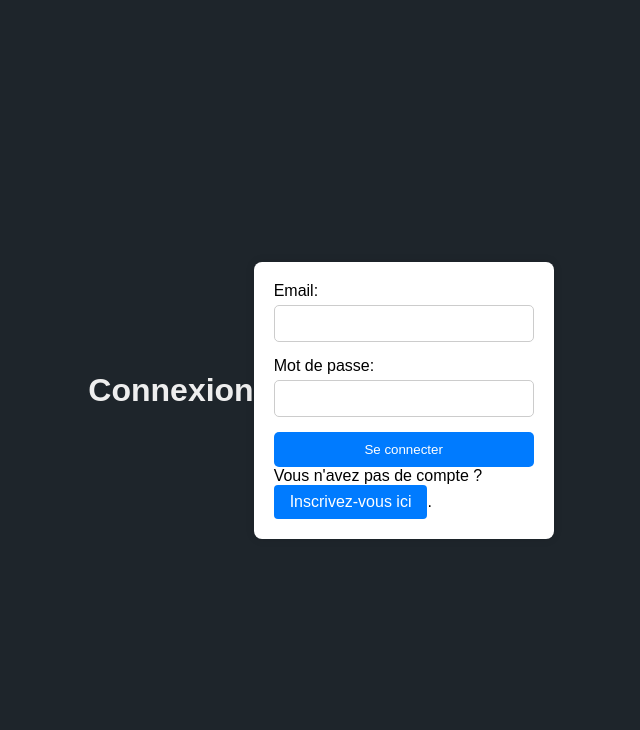
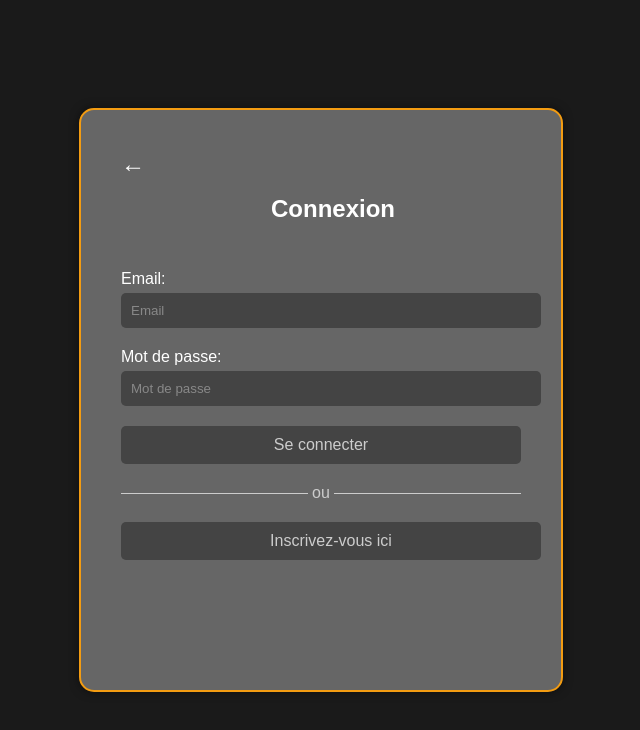
Before and after one commit to delhajm/projet-forum, a plain HTML site: page web/login.html in a window 1280 px wide. Shown: the whole page, without its empty margins (319-959 px from the left). Drawn offline with Linux system fonts and the light colour scheme.

Commit message:
feat : new front login register

```diff
--- a/static/login.css
+++ b/static/login.css
@@ -1,77 +1,106 @@
-/* style.css */
-
-/* Reset des marges et des rembourrages */
-* {
-    margin: 0;
-    padding: 0;
-    box-sizing: border-box;
-}
-
-/* Style du corps de la page */
+/* login.css */
 body {
-    font-family: Arial, sans-serif;
-    background-color: #1E252B;
+    background-color: #1a1a1a;
     display: flex;
     justify-content: center;
     align-items: center;
     height: 100vh;
+    margin: 0;
+    font-family: Arial, sans-serif;
 }
 
-/* Style du conteneur du formulaire */
-#loginForm {
-    background-color: #fff;
-    padding: 20px;
-    border-radius: 8px;
-    box-shadow: 0 0 10px rgba(0, 0, 0, 0.1);
-    width: 300px;
+.container {
+    background-color: #666666;
+    border: 2px solid #f39c12;
+    border-radius: 15px;
+    padding: 40px;
+    width: 400px;
+    height: 500px;
+    box-shadow: 0 0 10px rgba(0, 0, 0, 0.5);
 }
 
-/* Style du titre */
-h1 {
-    text-align: center;
+.header {
+    display: flex;
+    justify-content: space-between;
+    align-items: center;
     margin-bottom: 20px;
-    color: #eeeeee;
 }
 
-/* Style des labels */
-label {
+.header h1 {
+    color: #fff;
+    font-size: 24px;
+    margin: 0;
+    height: 10px;
+    width: 250px;
+    border-radius: 50%;
+}
+
+.header .back-button {
+    font-size: 24px;
+    color: #fff;
+    text-decoration: none;
+    height: 100px;
+    width: 30px;
+    border-radius: 50%;
+}
+
+.form-group {
+    margin-bottom: 20px;
+}
+
+.form-group label {
+    color: #fff;
     display: block;
     margin-bottom: 5px;
 }
 
-/* Style des champs de saisie */
-input[type="email"],
-input[type="password"] {
+.form-group input {
     width: 100%;
     padding: 10px;
-    margin-bottom: 15px;
-    border: 1px solid #ccc;
+    border: none;
     border-radius: 5px;
+    background-color: #444;
+    color: #ccc;
 }
 
-/* Style du bouton de soumission */
-button[type="submit"] {
+.form-group input::placeholder {
+    color: #888;
+}
+
+.button {
     width: 100%;
     padding: 10px;
-    background-color: #007bff;
-    color: #fff;
     border: none;
     border-radius: 5px;
+    background-color: #444;
+    color: #ccc;
+    font-size: 16px;
     cursor: pointer;
-    transition: background-color 0.3s ease;
+    margin-bottom: 10px;
+    text-align: center;
+    display: block;
+    text-decoration: none;
 }
 
-/* Style du bouton de soumission au survol */
-button[type="submit"]:hover {
-    background-color: #0056b3;
+.divider {
+    display: flex;
+    align-items: center;
+    text-align: center;
+    color: #ccc;
+    margin: 20px 0;
 }
-.register-button {
-    display: inline-block;
-    padding: 8px 16px;
-    background-color: #007bff;
-    color: #fff;
-    text-decoration: none;
-    border: none;
-    border-radius: 4px;
-    cursor: pointer;
+
+.divider::before,
+.divider::after {
+    content: '';
+    flex: 1;
+    border-bottom: 1px solid #ccc;
 }
+
+.divider::before {
+    margin-right: .25em;
+}
+
+.divider::after {
+    margin-left: .25em;
+}
--- a/static/register.css
+++ b/static/register.css
@@ -1,63 +1,53 @@
-/* style.css */
-
-/* Style de base pour le corps de la page */
+/* register.css */
 body {
     font-family: Arial, sans-serif;
+    background-color: #2c2c2c;
+    color: #ffffff;
+    display: flex;
+    flex-direction: column;
+    align-items: center;
+    justify-content: center;
+    height: 100vh;
     margin: 0;
-    padding: 0;
-    display: flex;
-    justify-content: center;
-    align-items: center;
-    height: 100vh;
-    background-color: #1E252B;
 }
 
-/* Style pour le conteneur du formulaire */
-#registerForm {
-    background-color: #fff;
+h1 {
+    margin-bottom: 20px;
+}
+
+form {
+    background-color: #3c3c3c;
+    border: 2px solid #ffa500;
+    border-radius: 10px;
     padding: 20px;
-    border-radius: 8px;
+    width: 300px;
     box-shadow: 0 0 10px rgba(0, 0, 0, 0.1);
 }
 
-/* Style pour les titres */
-h1 {
-    text-align: center;
-    color: #ffffff;
+label {
+    display: block;
+    margin-bottom: 10px;
 }
 
-/* Style pour les libellés des champs */
-label {
-    display: block;
-    margin-bottom: 5px;
-    color: #555;
+input {
+    width: 100%;
+    padding: 10px;
+    margin-bottom: 20px;
+    border: none;
+    border-radius: 5px;
 }
 
-/* Style pour les champs de saisie */
-input[type="text"],
-input[type="email"],
-input[type="password"] {
-    width: 100%;
-    padding: 10px;
-    margin-bottom: 15px;
-    border: 1px solid #ccc;
-    border-radius: 5px;
-    box-sizing: border-box;
-}
-
-/* Style pour le bouton de soumission */
-button[type="submit"] {
+button {
     width: 100%;
     padding: 10px;
     border: none;
     border-radius: 5px;
-    background-color: #007bff;
-    color: #fff;
+    background-color: #ffa500;
+    color: #ffffff;
+    font-size: 16px;
     cursor: pointer;
-    transition: background-color 0.3s ease;
 }
 
-/* Style pour le bouton de soumission au survol */
-button[type="submit"]:hover {
-    background-color: #0056b3;
+button:hover {
+    background-color: #e69500;
 }
--- a/web/login.html
+++ b/web/login.html
@@ -8,17 +8,25 @@
     <title>Connexion</title>
 </head>
 <body>
-    <h1>Connexion</h1>
-    <form id="loginForm" action="/login" method="POST">
-        <label for="email">Email:</label>
-        <input type="email" id="email" name="email" required>
-        <label for="password">Mot de passe:</label>
-        <input type="password" id="password" name="password" required>
-        <button type="submit">Se connecter</button>
-        <p>Vous n'avez pas de compte ? <a href="/register" class="register-button">Inscrivez-vous ici</a>.</p>
-    </form>
-
-
+    <div class="container">
+        <div class="header">
+            <a href="#" class="back-button">&larr;</a>
+            <h1>Connexion</h1>
+        </div>
+        <form id="loginForm" action="/login" method="POST">
+            <div class="form-group">
+                <label for="email">Email:</label>
+                <input type="email" id="email" name="email" placeholder="Email" required>
+            </div>
+            <div class="form-group">
+                <label for="password">Mot de passe:</label>
+                <input type="password" id="password" name="password" placeholder="Mot de passe" required>
+            </div>
+            <button type="submit" class="button">Se connecter</button>
+            <div class="divider">ou</div>
+            <a href="/register" class="button register-button">Inscrivez-vous ici</a>
+        </form>
+    </div>
 
     <script>
         function loginUser(event) {
```
Also changed, not shown: web/register.html (+2 -3 lines), 1 other file.
